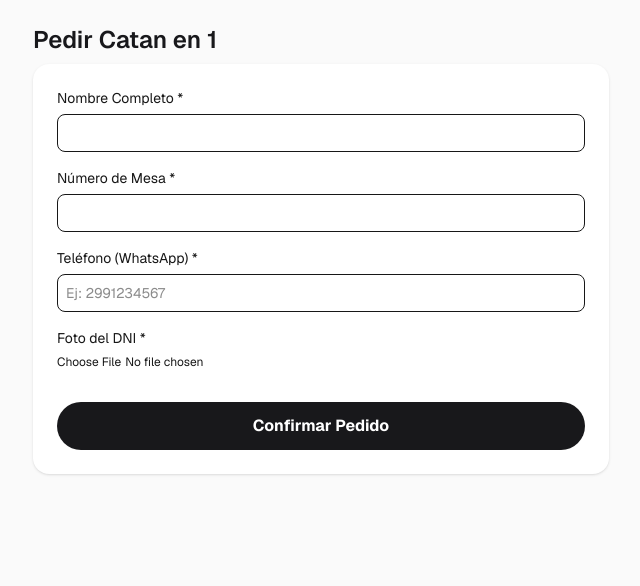
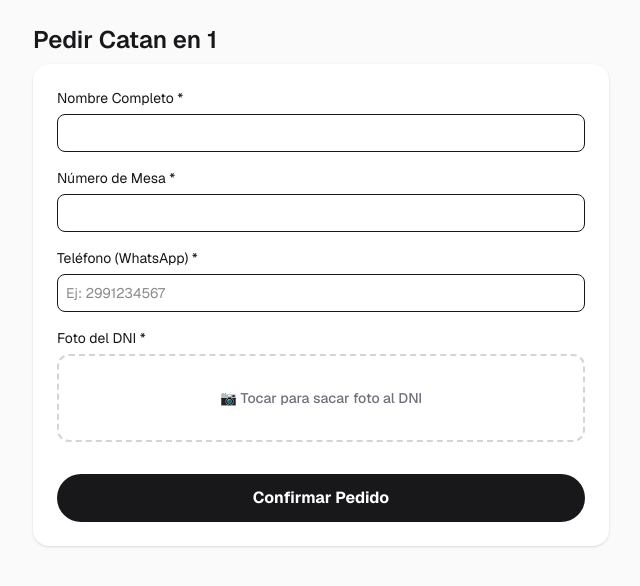
Before and after one commit to arielp79/akelarre-web, a Next.js app: page /1/games/1 in a window 1280 px wide. Shown: the top 586 px of the page, without its empty margins (319-959 px from the left). Built offline with nearby package versions, Linux system fonts and the light colour scheme.

Commit message:
Modificacion foto DNI

```diff
--- a/app/[barSlug]/games/[gameId]/page.tsx
+++ b/app/[barSlug]/games/[gameId]/page.tsx
@@ -142,8 +142,15 @@
               capture="environment"
               onChange={handleFileChange}
               required
-              className="text-xs"
+              className="hidden" // Lo ocultamos para usar un botón más lindo
+              id="dni-upload"
             />
+            <label
+              htmlFor="dni-upload"
+              className="flex cursor-pointer items-center justify-center gap-2 rounded-xl border-2 border-dashed border-zinc-300 p-8 text-zinc-500 hover:bg-zinc-50 dark:border-zinc-700"
+            >
+              <span className="text-sm font-medium">📷 Tocar para sacar foto al DNI</span>
+            </label>
           </label>
 
           {previewUrl && (
```
